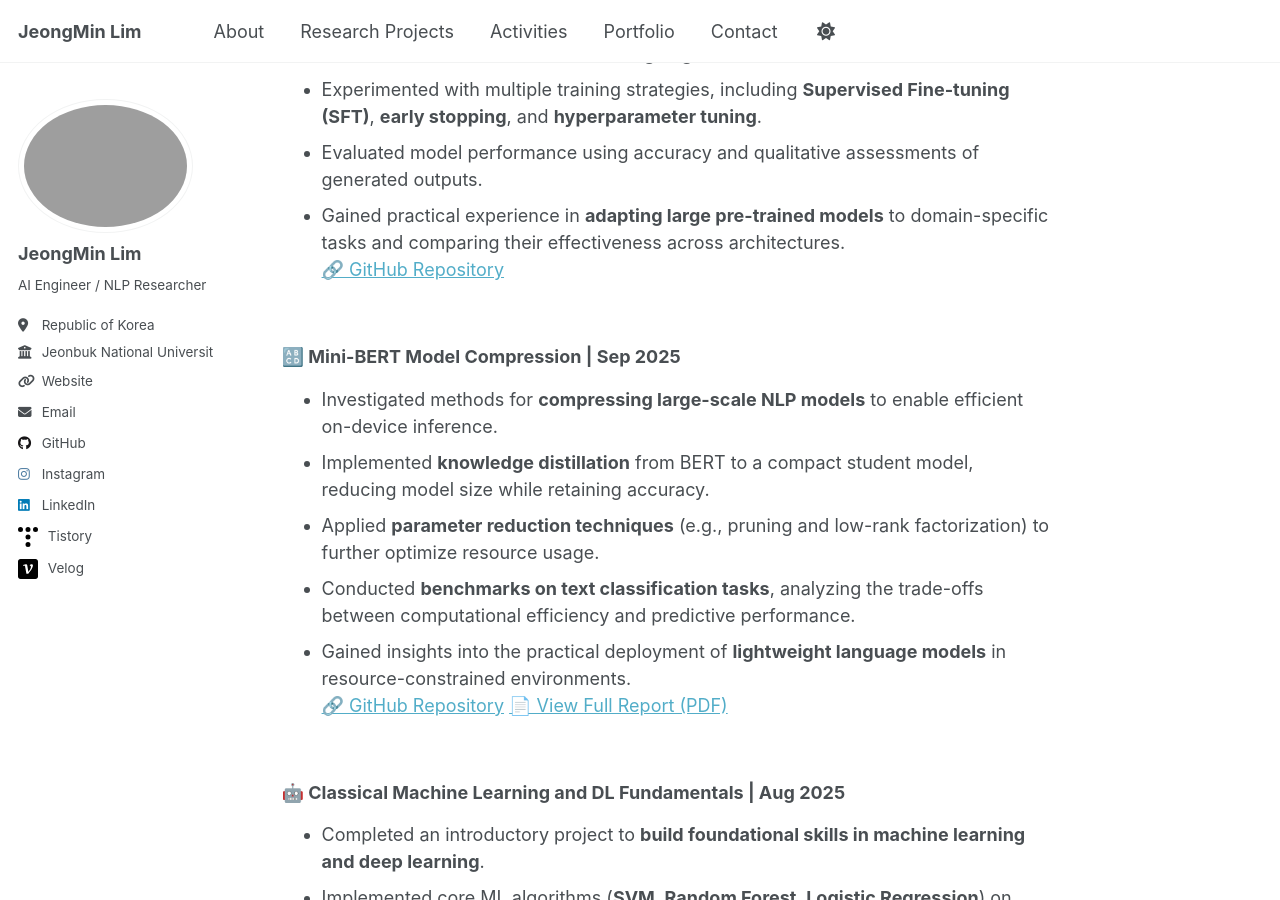
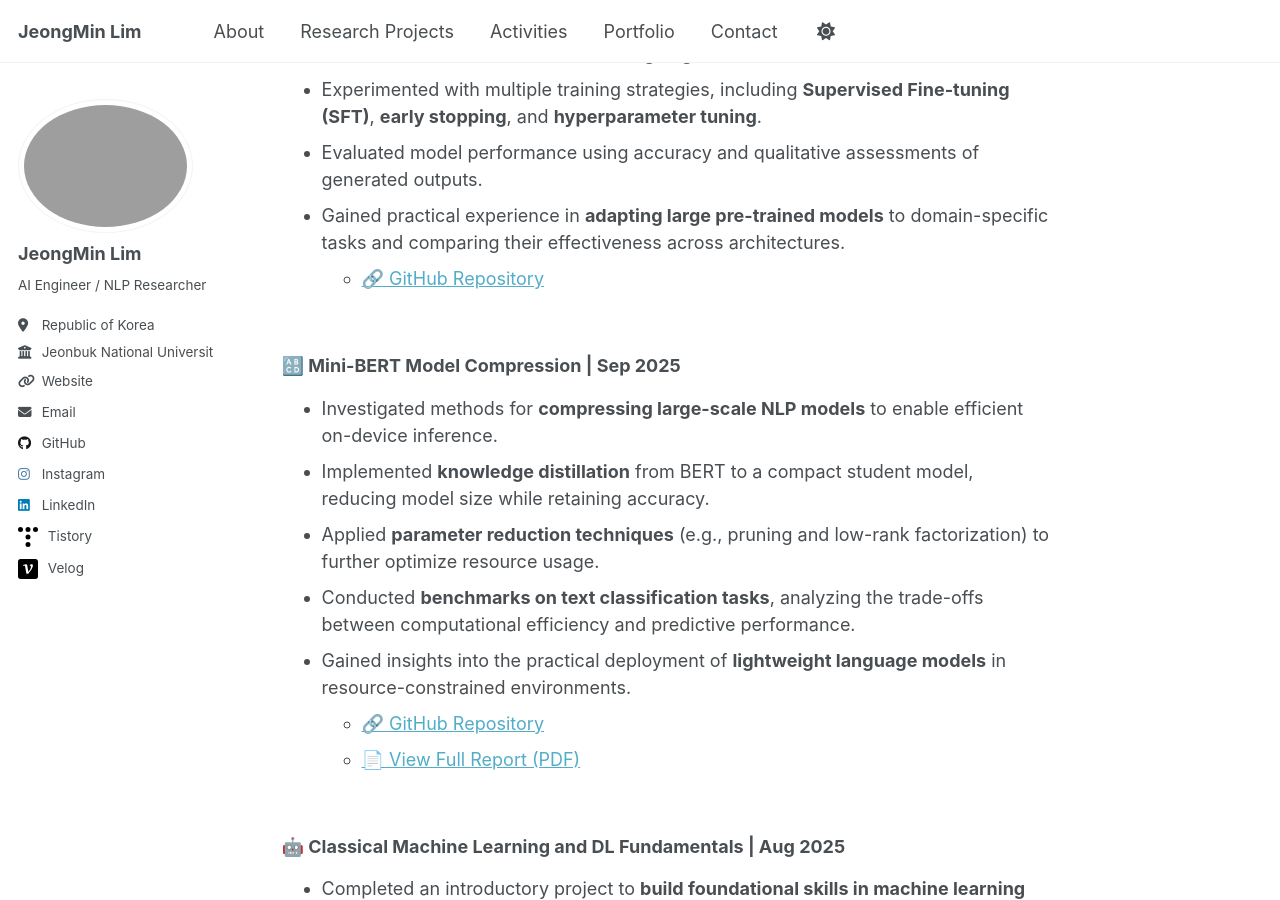
Before and after one commit to JeongMinIsBest/JeongMinIsBest.github.io, a Jekyll site: the page built from _pages/research.md, in a window 1280 px wide and 900 px high, scrolled down 351 px. Built offline with Jekyll 4.4.1, drawn with Linux system fonts in a browser that asks for light colours; a script that is not in the unit is left out.

Commit message:
Update research.md

```diff
--- a/_pages/research.md
+++ b/_pages/research.md
@@ -13,7 +13,7 @@ author_profile: true
 - Experimented with multiple training strategies, including **Supervised Fine-tuning (SFT)**, **early stopping**, and **hyperparameter tuning**.
 - Evaluated model performance using accuracy and qualitative assessments of generated outputs.
 - Gained practical experience in **adapting large pre-trained models** to domain-specific tasks and comparing their effectiveness across architectures.
-[🔗 GitHub Repository](https://github.com/JeongMinIsBest/AIFFEL_quest_rs/tree/main/GoingDeeper/GD1516)
+   - [🔗 GitHub Repository](https://github.com/JeongMinIsBest/AIFFEL_quest_rs/tree/main/GoingDeeper/GD1516)
 <br/>
 
 ### 🔠 Mini-BERT Model Compression | Sep 2025
@@ -22,8 +22,8 @@ author_profile: true
 - Applied **parameter reduction techniques** (e.g., pruning and low-rank factorization) to further optimize resource usage.
 - Conducted **benchmarks on text classification tasks**, analyzing the trade-offs between computational efficiency and predictive performance.
 - Gained insights into the practical deployment of **lightweight language models** in resource-constrained environments.
-[🔗 GitHub Repository](https://github.com/JeongMinIsBest/AIFFEL_quest_rs/tree/main/GoingDeeper/GD1314)
-[📄 View Full Report (PDF)](/files/Width Matters Efficient Scaling of Compact BERT Models.pdf)
+   - [🔗 GitHub Repository](https://github.com/JeongMinIsBest/AIFFEL_quest_rs/tree/main/GoingDeeper/GD1314)
+   - [📄 View Full Report (PDF)](/files/Width Matters Efficient Scaling of Compact BERT Models.pdf)
 <br/>
 
 ### 🤖 Classical Machine Learning and DL Fundamentals | Aug 2025
@@ -31,7 +31,7 @@ author_profile: true
 - Implemented core ML algorithms (**SVM, Random Forest, Logistic Regression**) on structured datasets, practicing feature engineering and model selection.
 - Designed and trained **basic neural networks** using TensorFlow and PyTorch to compare performance with classical ML approaches.
 - Evaluated models through **cross-validation and performance metrics**, gaining a solid understanding of trade-offs between classical ML and DL methods.
-[🔗 GitHub Repository](https://github.com/JeongMinIsBest/AIFFEL_quest_rs/tree/main/GoingDeeper/GD0304)
+   - [🔗 GitHub Repository](https://github.com/JeongMinIsBest/AIFFEL_quest_rs/tree/main/GoingDeeper/GD0304)
 <br/>
 
 ### 🗨️ NLP Pipeline and Korean Chatbot | Aug 2025
@@ -47,7 +47,7 @@ author_profile: true
 - Incorporated **non-financial ESG indicators** (energy savings, social contributions, privacy protection) alongside traditional credit factors.
 - Applied **XGBoost and CatBoost** for predictive modeling, achieving higher fairness and interpretability.
 - Proposed policy implications for regional banks to enhance financial inclusion.
-[📄 View Full Report (PDF)](/files/MyResearchPoster.pdf)
+   - [📄 View Full Report (PDF)](/files/MyResearchPoster.pdf)
 <br/>
 
 ### 🏦 Shinhan Big Data Hackathon: ESG Financial Product Design | Oct 2024 - Nov 2024
@@ -55,7 +55,7 @@ author_profile: true
 - Identified customer segments based on ESG consumption behaviors.
 - Designed a new **green savings account product**, linking financial incentives to sustainable consumption.
 - Proposed marketing and policy strategies to attract **young customers (20s–30s)** to ESG products.
-[🔗 Notion Page](https://www.notion.so/Green-Consumption-Savings-Account-ESG-Financial-Product-Proposal-1d1fb4f8761581369fb9c56899e5494a?source=copy_link)
+   - [🔗 Notion Page](https://www.notion.so/Green-Consumption-Savings-Account-ESG-Financial-Product-Proposal-1d1fb4f8761581369fb9c56899e5494a?source=copy_link)
 <br/>
 
 ### 📚 Shakespeare Text Mining: Tragedies vs. Comedies | Dec 2023
@@ -63,7 +63,7 @@ author_profile: true
 - Quantified the **frequency of “death” and related semantic fields**, highlighting genre-specific lexical patterns.
 - Applied **sentiment analysis** to compare emotional tones across the two genres.
 - Showcased the integration of an **English Literature background** with **NLP and Data Science techniques**, bridging the gap between humanities and computational research.
-[📄 View Full Report (PDF)](files/Data_Analysis.pdf)
+   - [📄 View Full Report (PDF)](files/Data_Analysis.pdf)
 <br/>
 <br/>
 
```
